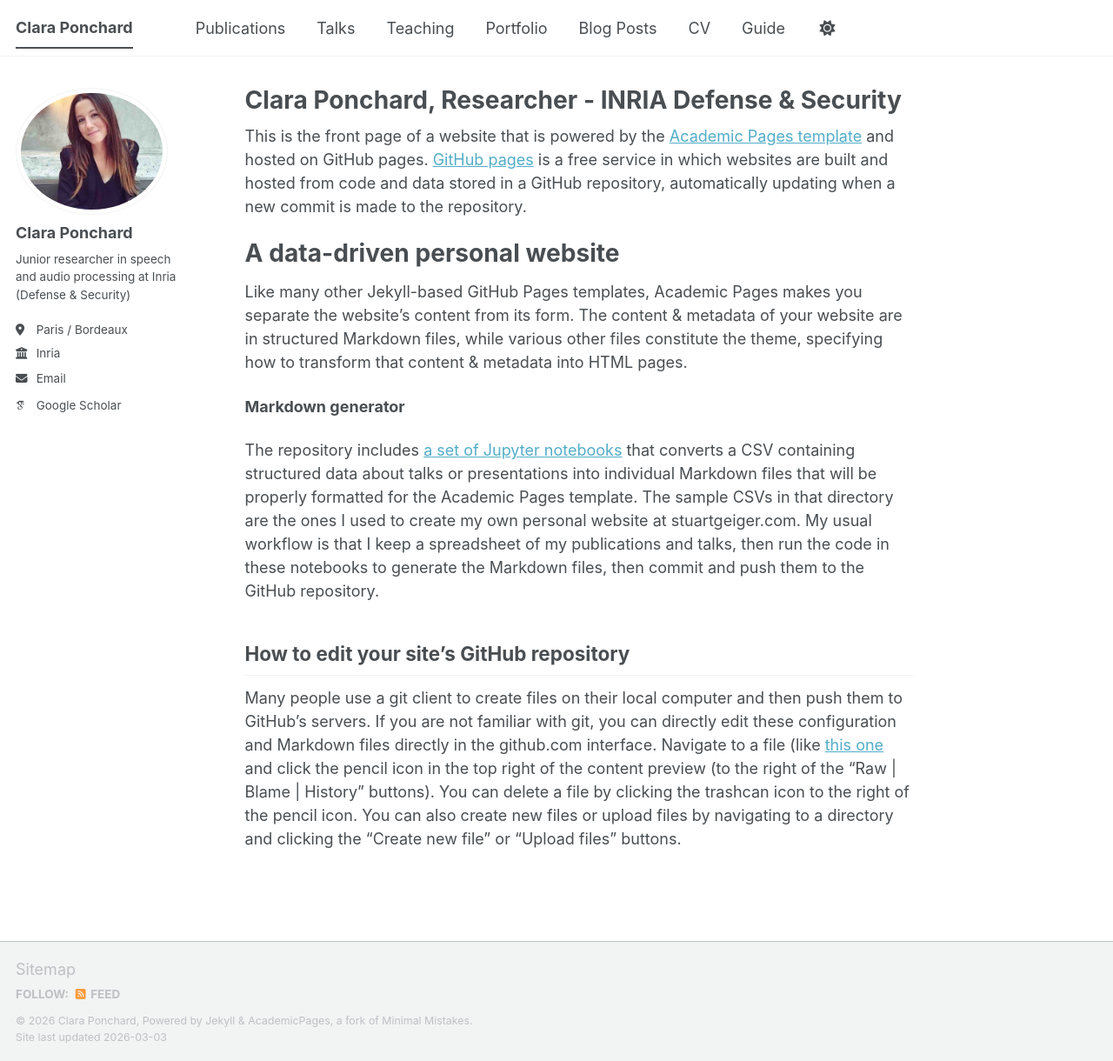
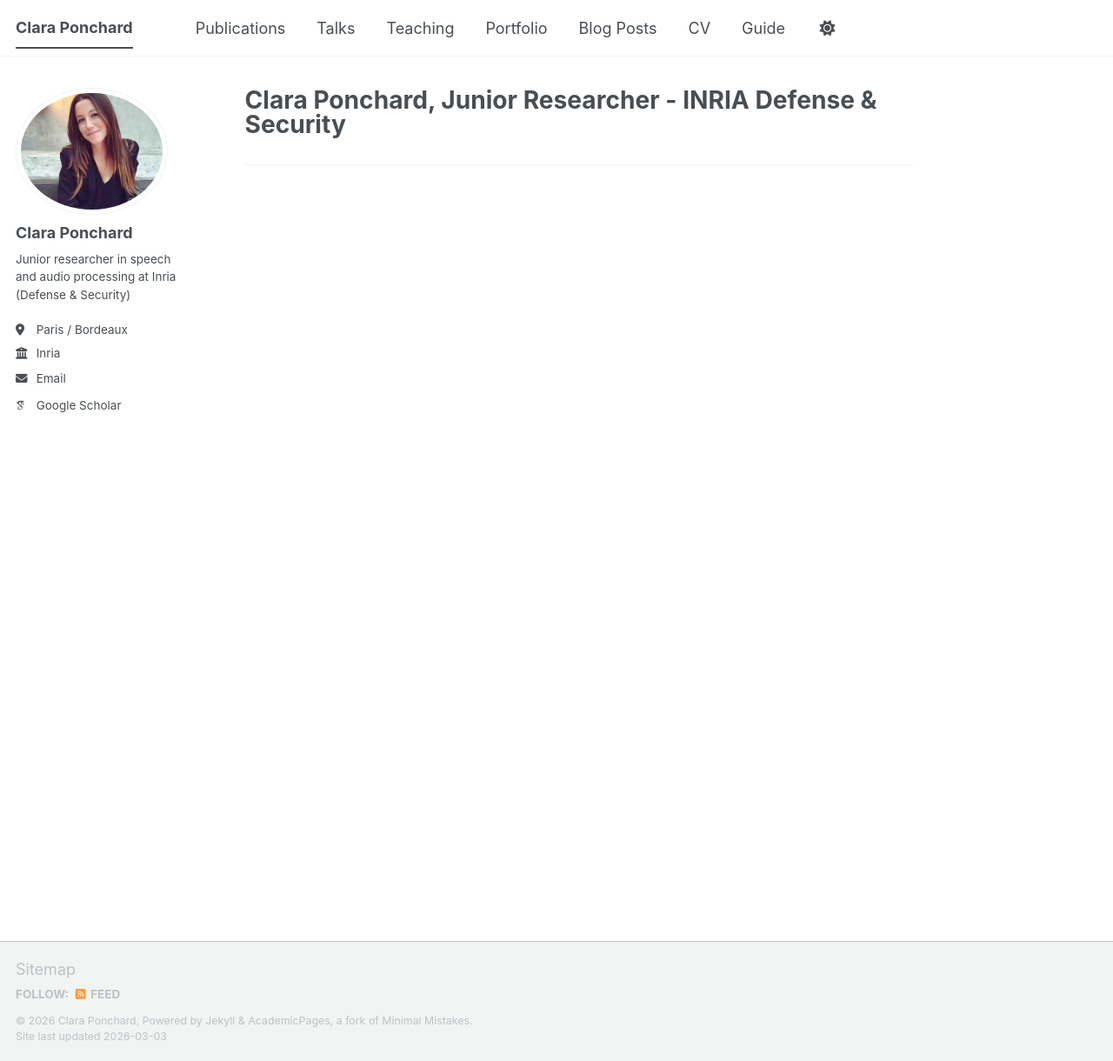
Before and after one commit to ClaraPonchard/ClaraPonchard.github.io, a Jekyll site: the page built from _pages/about.md, in a window 1280 px wide and 1220 px high. Shown: the whole window at 87% size. Built offline with Jekyll 4.4.1, drawn with Linux system fonts in a browser that asks for light colours; some web fonts are replaced; a script bundle is joined from its source files by our own code; library files that are not in the unit come from our copies.

Commit message:
Update about.md

```diff
--- a/_pages/about.md
+++ b/_pages/about.md
@@ -1,24 +1,9 @@
 ---
 permalink: /
-title: "Clara Ponchard, Researcher - INRIA Defense & Security"
+title: "Clara Ponchard, Junior Researcher - INRIA Defense & Security"
 author_profile: true
 redirect_from:
   - /about/
   - /about.html
 ---
-
-
-This is the front page of a website that is powered by the [Academic Pages template](https://github.com/academicpages/academicpages.github.io) and hosted on GitHub pages. [GitHub pages](https://pages.github.com) is a free service in which websites are built and hosted from code and data stored in a GitHub repository, automatically updating when a new commit is made to the repository.
-
-A data-driven personal website
-======
-Like many other Jekyll-based GitHub Pages templates, Academic Pages makes you separate the website's content from its form. The content & metadata of your website are in structured Markdown files, while various other files constitute the theme, specifying how to transform that content & metadata into HTML pages.
-
-**Markdown generator**
-
-The repository includes [a set of Jupyter notebooks](https://github.com/academicpages/academicpages.github.io/tree/master/markdown_generator
-) that converts a CSV containing structured data about talks or presentations into individual Markdown files that will be properly formatted for the Academic Pages template. The sample CSVs in that directory are the ones I used to create my own personal website at stuartgeiger.com. My usual workflow is that I keep a spreadsheet of my publications and talks, then run the code in these notebooks to generate the Markdown files, then commit and push them to the GitHub repository.
-
-How to edit your site's GitHub repository
 ------
-Many people use a git client to create files on their local computer and then push them to GitHub's servers. If you are not familiar with git, you can directly edit these configuration and Markdown files directly in the github.com interface. Navigate to a file (like [this one](https://github.com/academicpages/academicpages.github.io/blob/master/_talks/2012-03-01-talk-1.md) and click the pencil icon in the top right of the content preview (to the right of the "Raw | Blame | History" buttons). You can delete a file by clicking the trashcan icon to the right of the pencil icon. You can also create new files or upload files by navigating to a directory and clicking the "Create new file" or "Upload files" buttons.
```
